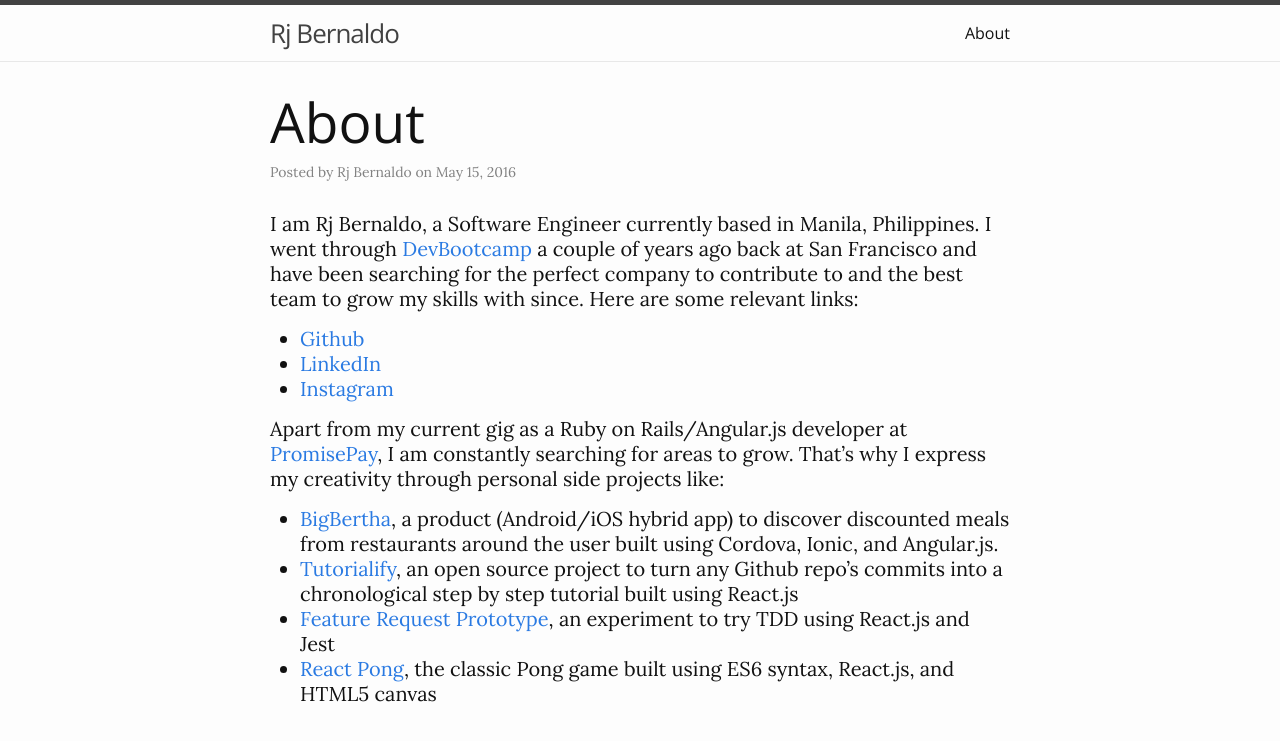
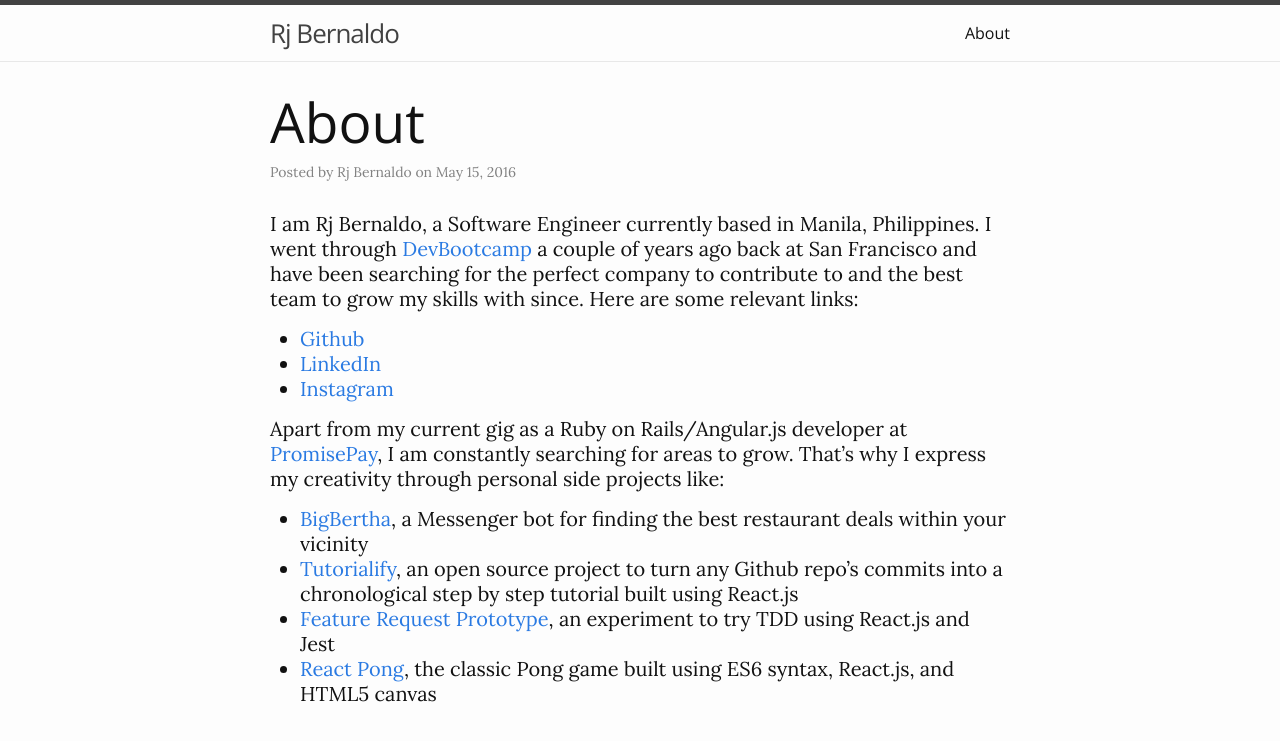
Before and after one commit to rjbernaldo/rjbernaldo.github.io, a Jekyll site: the page built from about.md, in a window 1280 px wide. Shown: the top 741 px of the page. Built offline with Jekyll 4.4.1, drawn with Linux system fonts in a browser that asks for light colours.

Commit message:
Change minor description

```diff
--- a/about.md
+++ b/about.md
@@ -12,7 +12,7 @@
 
 Apart from my current gig as a Ruby on Rails/Angular.js developer at [PromisePay](https://promisepay.com/), I am constantly searching for areas to grow. That's why I express my creativity through personal side projects like:
 
-- [BigBertha](http://bigbertha.co), a product (Android/iOS hybrid app) to discover discounted meals from restaurants around the user built using Cordova, Ionic, and Angular.js.
+- [BigBertha](https://www.producthunt.com/tech/big-bertha), a Messenger bot for finding the best restaurant deals within your vicinity
 - [Tutorialify](https://github.com/rjbernaldo/tutorialify), an open source project to turn any Github repo's commits into a chronological step by step tutorial built using React.js
 - [Feature Request Prototype](https://github.com/rjbernaldo/feature-request-prototype), an experiment to try TDD using React.js and Jest
 - [React Pong](https://github.com/rjbernaldo/react-pong/), the classic Pong game built using ES6 syntax, React.js, and HTML5 canvas
```
